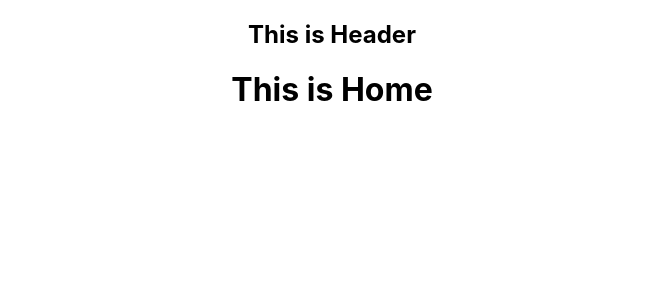
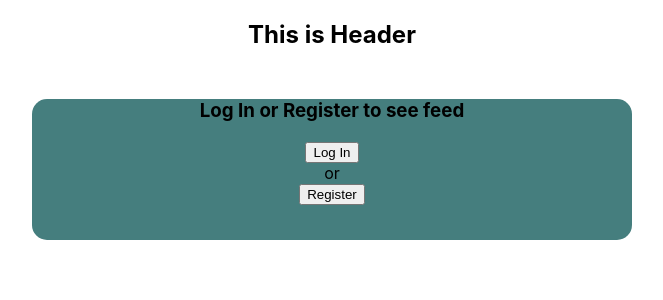
Before and after one commit to eortiz65/Team-Beef-LLC, a React (Create React App) app in the folder client/: page / in a window 1280 px wide. Shown: the top 300 px of the page, without its empty margins (308-971 px from the left). Built offline with nearby package versions, Linux system fonts and the light colour scheme.

Commit message:
added some classes to start styling components on Home

```diff
--- a/client/src/App.css
+++ b/client/src/App.css
@@ -2,37 +2,13 @@
   text-align: center;
 }
 
-.App-logo {
-  height: 40vmin;
-  pointer-events: none;
+
+.home{
+  width: 600px;
+  background-color: rgb(69, 126, 126);
+  padding: 0;
+  margin:auto;
+  margin-top: 50px;
+  border-radius: 15px;
+  padding-bottom: 35px;
 }
-
-@media (prefers-reduced-motion: no-preference) {
-  .App-logo {
-    animation: App-logo-spin infinite 20s linear;
-  }
-}
-
-.App-header {
-  background-color: #282c34;
-  min-height: 100vh;
-  display: flex;
-  flex-direction: column;
-  align-items: center;
-  justify-content: center;
-  font-size: calc(10px + 2vmin);
-  color: white;
-}
-
-.App-link {
-  color: #61dafb;
-}
-
-@keyframes App-logo-spin {
-  from {
-    transform: rotate(0deg);
-  }
-  to {
-    transform: rotate(360deg);
-  }
-}
--- a/client/src/components/Home.jsx
+++ b/client/src/components/Home.jsx
@@ -1,8 +1,17 @@
+import { useNavigate } from 'react-router-dom'
+
 const Home = () => {
+  let navigate = useNavigate()
 
+  // Return
   return (
-    <div>
-      <h1>This is Home</h1>
+    <div className="home">
+        <div>
+          <h3 className='homepage-title'>Log In or Register to see feed</h3>
+          <button className='login-button' onClick={() => navigate('/login')}>Log In</button>
+          <div className='home-divider'>or</div>
+          <button className='register-button' onClick={() => navigate('/register')}>Register</button>
+        </div>
     </div>
   )
 }
```
Also changed, not shown: 1 other file (tests, documents, lock files or other folders).
